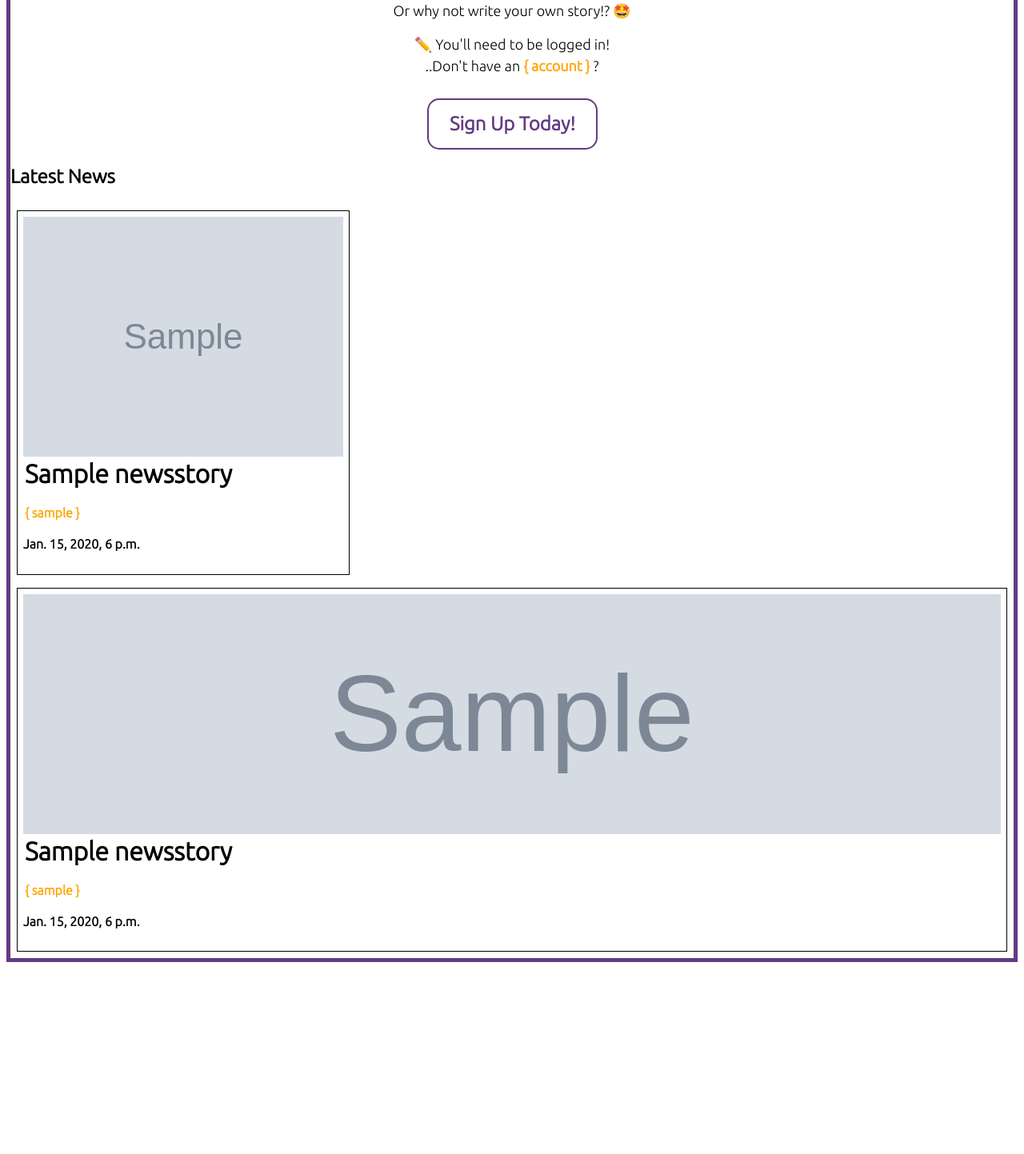
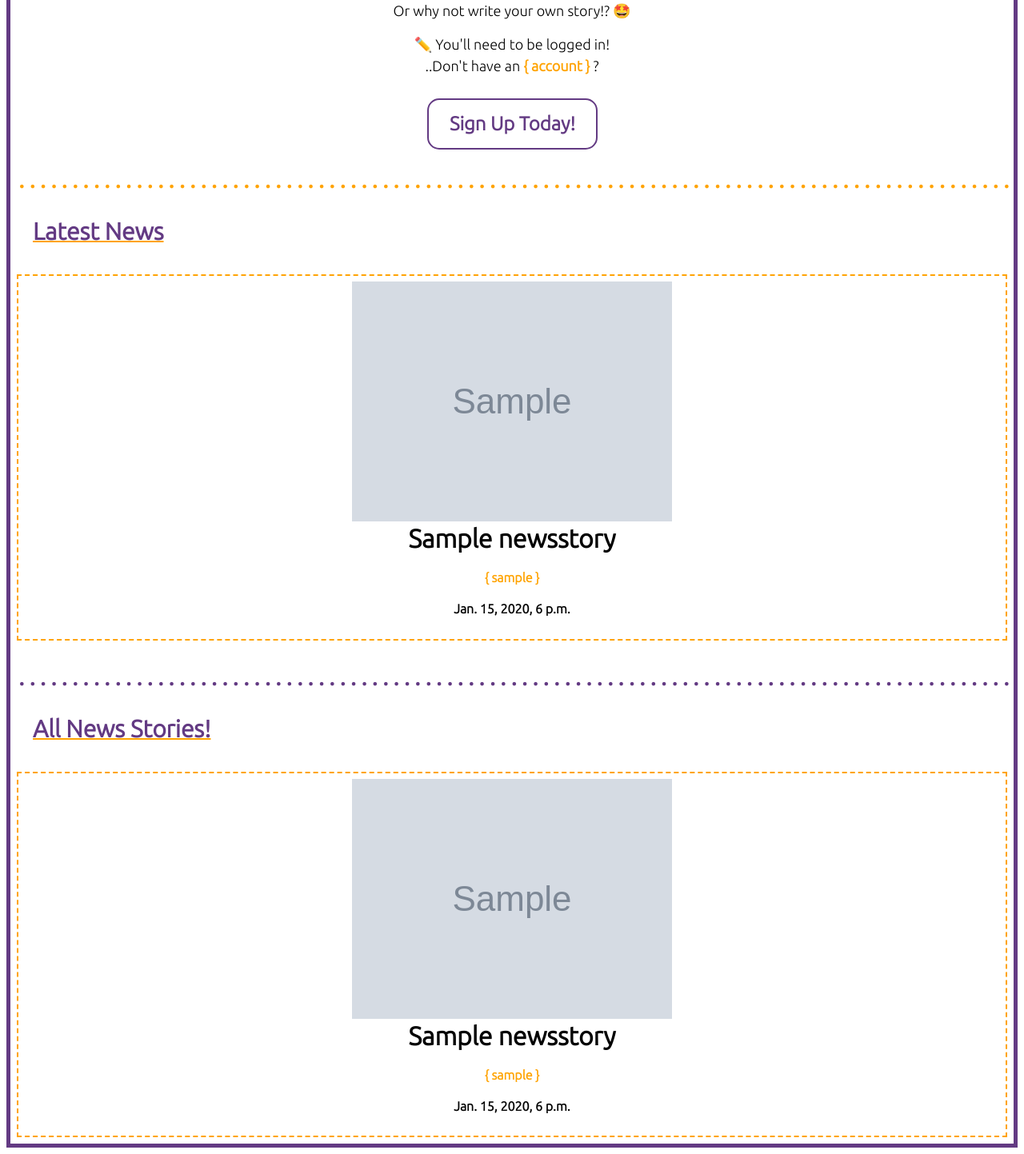
Before and after one commit to SheCodesAus/she-codes-django-news-project-HannahHollywood, a Django app: page /news/ in a window 1280 px wide. Shown: the part 300-1743 px from the top of the page at 80% size. Before the commit the page ends 1503 px from the top, so only its background shows below. Run offline with Django 4.2, Linux system fonts and the light colour scheme; tables that the repository leaves empty hold one stand-in row (values such as "Sample post"); grey boxes marked "Sample" are stand-in pictures; parts of the project's set-up code (start-up, migrations or seed data) failed here and were passed over; some web fonts are replaced.

Commit message:
Completed Index Stylings

```diff
--- a/she_codes_news/news/static/news/styles.css
+++ b/she_codes_news/news/static/news/styles.css
@@ -1,18 +1,19 @@
+/* Main Story Cards */
 .story-card {
     margin: 8px;
-    border: 1px solid #000;
     padding: 7px;
     width: fit-content;
+    border: 2px dashed #FFA300;
+    text-align: center;
 }
-
 .story-card img {
     width: 100%;
     height: 300px;
-    object-fit: cover;
+    object-fit: contain;
 }
-
 .story-card-text a {
     color: #000;
+    text-align: center;
 }
 .story-card-text span {
     color: #FFA300;
@@ -21,13 +22,92 @@
     color: #633A83;
 }
 
-/* #latest-stories {
+/* --------------------------------------------------------- */
+/* --------------------------------------------------------- */
+
+/* Latest Stories Styles */
+#latest-stories {
     display: flex;
     flex-wrap: wrap;
     justify-content: center;
-} */
+}
 
+#latest-stories .story-card {
+    flex-basis: 32%;
+    flex-grow: 1;
+}
+
+/* --------------------------------------------------------- */
+/* --------------------------------------------------------- */
+
+/* All_Stories Cards */
+#all-stories {
+    display: flex;
+    flex-wrap: wrap;
+    justify-content: space-between;
+}
+
+#all-stories .story-card {
+    flex-basis: 32%;
+    flex-grow: 1;
+}
+
+.story-card {
+    color: #000;
+}
+
+/* --------------------------------------------------------- */
+
+/* Author Story Cards */
+.author-card-text img {
+    float: right;
+    margin: 0 0 10px 10px;
+    width: 50%;
+}
+.author-card-text a {
+    color: #000;
+}
+.author-card-text span {
+    color: #FFA300;
+}
+.author-card-text span:hover {
+    color: #633A83;
+}
+
+/* --------------------------------------------------------- */
+/* --------------------------------------------------------- */
+
+/* Stories to Display on Profile Page */
 .profile-stories {
+    display: flex;
+    flex-wrap: wrap;
+    justify-content: center;
+  }
+
+  #profile-stories .story-card {
+    margin: 8px;
+    padding: 7px;
+    width: fit-content;
+  }
+
+  #profile-stories {
+    text-align: justify;
+  }
+
+  #profile-stories img {
+    width: 100%;
+    height: 300px;
+    object-fit: contain;
+  }
+
+/* --------------------------------------------------------- */
+/* --------------------------------------------------------- */
+/* --------------------------------------------------------- */
+/* --------------------------------------------------------- */
+
+/* Keeping to implement later!! */
+
+/* .profile-stories {
     display: grid;
     grid-template-columns: 1fr 2fr 1fr;
     grid-template-rows: 1fr 1fr 1fr;
@@ -36,16 +116,23 @@
         "left-1 right-1"
         "left-1 right-2"
         "left-1 right-3";
-    max-height: 500px;
-}
+    width: fit-content;
+} */
 
-#latest-stories {
+
+/* --------------------------------------------------------- */
+/* --------------------------------------------------------- */
+
+/* GRID FORMAT */
+/* Keeping to implement later!! */
+
+/* #latest-stories {
     display: grid;
     grid-template-columns: 2fr 1fr;
     grid-template-rows: 1fr 1fr 1fr;
     gap: 1px 1px;
     grid-template-areas: "left-1 right-1" "left-1 right-2" "left-1 right-3";
-    max-height: 500px;
+    max-height: fit-content;
 }
 
 .story-card {
@@ -78,44 +165,30 @@
     height: 100%;
 }
 
+#story-card-2 .story-card-text a,
+#story-card-3 .story-card-text a,
+#story-card-4 .story-card-text a {
+    text-align: center;
+}
+
 #story-card-2 .story-card-text h3,
 #story-card-3 .story-card-text h3,
 #story-card-4 .story-card-text h3 {
     font-size: 16px;
+    text-align: center;
 }
 
 #story-card-2 .story-card-text h4,
 #story-card-3 .story-card-text h4,
 #story-card-4 .story-card-text h4 {
     font-size: 12px;
+    text-align: center;
 }
 
 #story-card-2 img,
 #story-card-3 img,
 #story-card-4 img {
-    width: 33%;
-    height: 100%;
-    margin-right: 5px;
-}
-
-/* All_Stories Cards */
-#all-stories {
-    display: flex;
-    flex-wrap: wrap;
-    justify-content: space-between;
-}
-
-#all-stories .story-card {
-    flex-basis: 32%;
-    flex-grow: 1;
-}
-
-#author-card-text {
-    text-align: justify;
-}
-
-#author-card-text img {
-    float: right;
-    margin: 0 0 10px 10px;
-    width: 50%;
-}
+    width: 100%;
+    height: 300px;
+    object-fit: contain;
+} */
--- a/she_codes_news/news/templates/news/index.html
+++ b/she_codes_news/news/templates/news/index.html
@@ -33,7 +33,9 @@
       {% endif %}
   </div>
 
-  <h2>Latest News</h2>
+  <div class"latest-news-div">
+    <h2 class="dotted-line"></h2>
+    <h2 id="news-header">Latest News</h2>
 
     <div id="latest-stories">
       <!-- Use story card template -->
@@ -42,10 +44,13 @@
           {% include "./storyCard.html" with story=story position=forloop.counter %}
           {% endfor %}
       {% else %}
-    <p>No stories are available.</p>
+      <p>No stories are available 😔</p>
       {% endif %}
     </div>
 
+<div class"all-news-div">
+  <h2 class="dotted-line-2"></h2>
+    <h2 id="news-header">All News Stories!</h2>
       <div id="all-stories">
         <!-- Use story card template -->
         {% if all_stories %}
@@ -53,8 +58,9 @@
           {% include "./storyCard.html" with story=story %}
         {% endfor %}
           {% else %}
-    <p>No stories are available.</p>
+        <p>No stories are available 😔</p>
         {% endif %}
+      </div>
     </div>
 </div>
 
--- a/she_codes_news/static/styles.css
+++ b/she_codes_news/static/styles.css
@@ -6,20 +6,27 @@
 body {
   background-color: #FFFFFF;
   font-family: 'Ubuntu', sans-serif;
-  border: 5px solid #633A83;
+  border-top: 5px solid #633A83;
+  border-left: 5px solid #633A83;
+  border-right: 5px solid #633A83;
+  border-bottom: 5px solid #633A83;
 }
 
 /* --------------------------------------------------------- */
 /* --------------------------------------------------------- */
 
 /* Nav Bar Stylings */
-
 header {
   display: flex;
   padding: 10px;
   align-items: center;
   justify-content: space-between;
   background-color: #633A83;
+}
+
+a {
+  margin: 2px;
+  text-decoration: none;
 }
 
 #she-codes-title {
@@ -55,7 +62,7 @@ nav span {
   font-weight: 500;
 }
 
-a {
+.nav-bar a {
   margin: 2px;
   text-decoration: none;
   color: #FFFFFF;
@@ -98,6 +105,31 @@ a {
 #text-if-not-auth span {
   color: #FFA300;
   font-weight: 800;
+}
+
+#news-header {
+  text-align: initial;
+  width: 50%;
+  text-decoration: 2px underline #FFA300;
+  color: #633A83;
+  font-size: 30px;
+  margin: 28px;
+}
+
+/* DOTTED Line Purple */
+.dotted-line-2 {
+  white-space: nowrap;
+  position: relative;
+  overflow: hidden;
+}
+.dotted-line-2:after {
+  content: "..........................................................................................................";
+  letter-spacing: 6px;
+  font-size: 30px;
+  color: #633A83;
+  display: inline-block;
+  vertical-align: 3px;
+  padding-left: 10px;
 }
 
 /* Write Story Button */
@@ -144,6 +176,7 @@ a {
   transform: translateY(0);
 }
 
+/* --------------------------------------------------------- */
 /* --------------------------------------------------------- */
 
 /* Profile Home Page */
@@ -242,7 +275,7 @@ a {
   color: #633A83;
 }
 
-/* DOTTED LINE DIV */
+/* DOTTED Line Orange */
 .dotted-line {
   white-space: nowrap;
   position: relative;
@@ -349,6 +382,7 @@ a {
 }
 
 /* --------------------------------------------------------- */
+/* --------------------------------------------------------- */
 
 /* Author Card View Page */
 .auth-title-div {
--- a/she_codes_news/templates/nav.html
+++ b/she_codes_news/templates/nav.html
@@ -1,4 +1,4 @@
-<nav>
+<nav class="nav-bar">
   <a href="{% url 'news:index' %}">Home</a>
 
   {% if request.user.is_authenticated %}
--- a/she_codes_news/users/templates/users/authorCard.html
+++ b/she_codes_news/users/templates/users/authorCard.html
@@ -7,7 +7,7 @@
         {% endif %}
 
     <div class="author-card-text">
-        <h4><a href="{% url 'users:profile' author.id %}">{{ author.username }}</h4>
+        <h4><a href="{% url 'users:profile' author.id %}"><span>{{ author.username }}<span></h4>
         <h4>{{ author.location }}</h4>
     </div>
 </div>
```
Also changed, not shown: she_codes_news/users/templates/users/userProfileHome.html (+5 -4 lines). Lines whose indentation alone changed are shown as unchanged.
